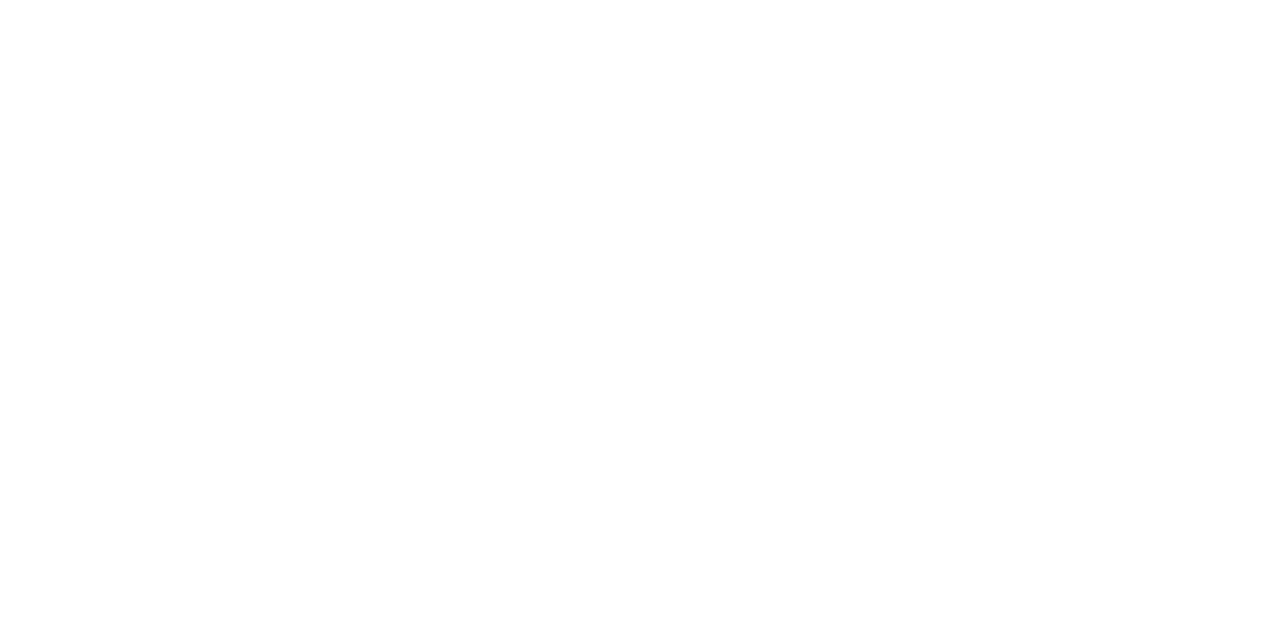
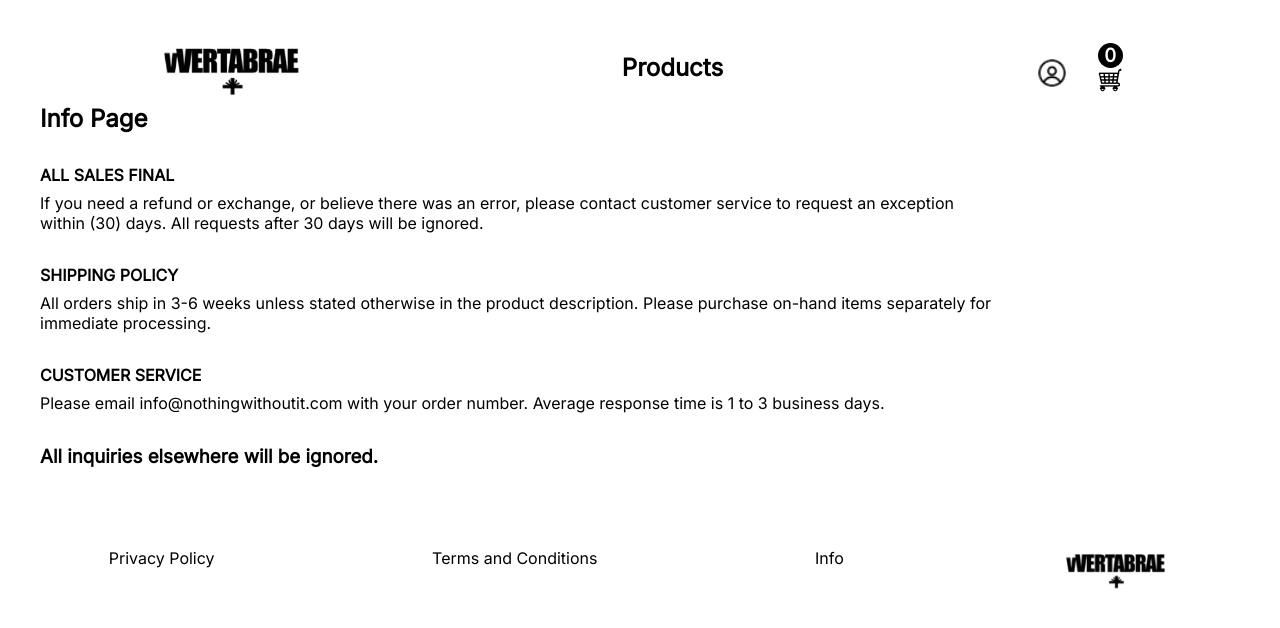
Before and after one commit to AstroSoft-NG/vertebrae-project, a React (Create React App) app: page /info in a window 1280 px wide. Before the commit this address had no page. Shown: the top 628 px of the page. Built offline with nearby package versions, Linux system fonts and the light colour scheme.

Commit message:
Add up privacy Page to project

```diff
--- a/src/App.css
+++ b/src/App.css
@@ -357,7 +357,7 @@ label {
 
 /*
 ==================
-Recovery Page Header
+Recovery Page
 ==================
 */
 .recovery-page-header {
@@ -365,3 +365,27 @@ Recovery Page Header
   flex-direction: center;
   align-items: center;
 }
+
+/*
+================
+Info Page
+================
+*/
+.info-section {
+  padding-inline: 1.5rem;
+}
+.single-info-item {
+  margin-block: 2rem;
+}
+.single-info-item p {
+  padding-top: 0.5rem;
+}
+
+@media screen and (min-width: 900px) {
+  .info-section {
+    padding-inline: 2.5rem;
+  }
+  .single-info-item p {
+    max-width: 80%;
+  }
+}
--- a/src/App.tsx
+++ b/src/App.tsx
@@ -9,6 +9,7 @@ import ProductDetails from './pages/Products/ProductDetails';
 import AccountRecovery from './pages/AccountRecovery/AccountRecovery';
 import RecoveryComfirmation from './pages/AccountRecovery/RecoveryComfirmation';
 import FinalRecoveryPage from './pages/AccountRecovery/FinalRecoveryPage';
+import Info from './pages/Info/Info';
 
 function App() {
   return (
@@ -21,6 +22,7 @@ function App() {
       <Route path='/accountrecovery' element={<AccountRecovery />}></Route>
       <Route path='/recoveryconfirmation' element={<RecoveryComfirmation />}></Route>
       <Route path='/finalrecovery' element={<FinalRecoveryPage />}></Route>
+      <Route path='/info' element={<Info />}></Route>
     </Routes>
   );
 }
--- a/src/components/Footer.tsx
+++ b/src/components/Footer.tsx
@@ -10,7 +10,7 @@ const Footer = () => {
       <Link to='' className='footer-link'>
         Terms and Conditions
       </Link>
-      <Link to='' className='footer-link'>
+      <Link to='/info' className='footer-link'>
         Info
       </Link>
       <Link to='/' className='footer-link'>
--- /dev/null
+++ b/src/pages/Info/Info.tsx
@@ -0,0 +1,38 @@
+import Menu from '../../components/Menu';
+import Footer from '../../components/Footer';
+const Info = () => {
+  return (
+    <div>
+      <Menu />
+      <section className='info-section'>
+        <h2>Info Page</h2>
+        <article className='single-info-item'>
+          <h4>ALL SALES FINAL</h4>
+          <p>
+            If you need a refund or exchange, or believe there was an error, please contact customer
+            service to request an exception within (30) days. All requests after 30 days will be
+            ignored.
+          </p>
+        </article>
+        <article className='single-info-item'>
+          <h4>SHIPPING POLICY</h4>
+          <p>
+            All orders ship in 3-6 weeks unless stated otherwise in the product description. Please
+            purchase on-hand items separately for immediate processing.
+          </p>
+        </article>
+        <article className='single-info-item'>
+          <h4>CUSTOMER SERVICE</h4>
+          <p>
+            Please email info@nothingwithoutit.com with your order number. Average response time is
+            1 to 3 business days.
+          </p>
+        </article>
+        <h3>All inquiries elsewhere will be ignored.</h3>
+      </section>
+      <Footer />
+    </div>
+  );
+};
+
+export default Info;
```
